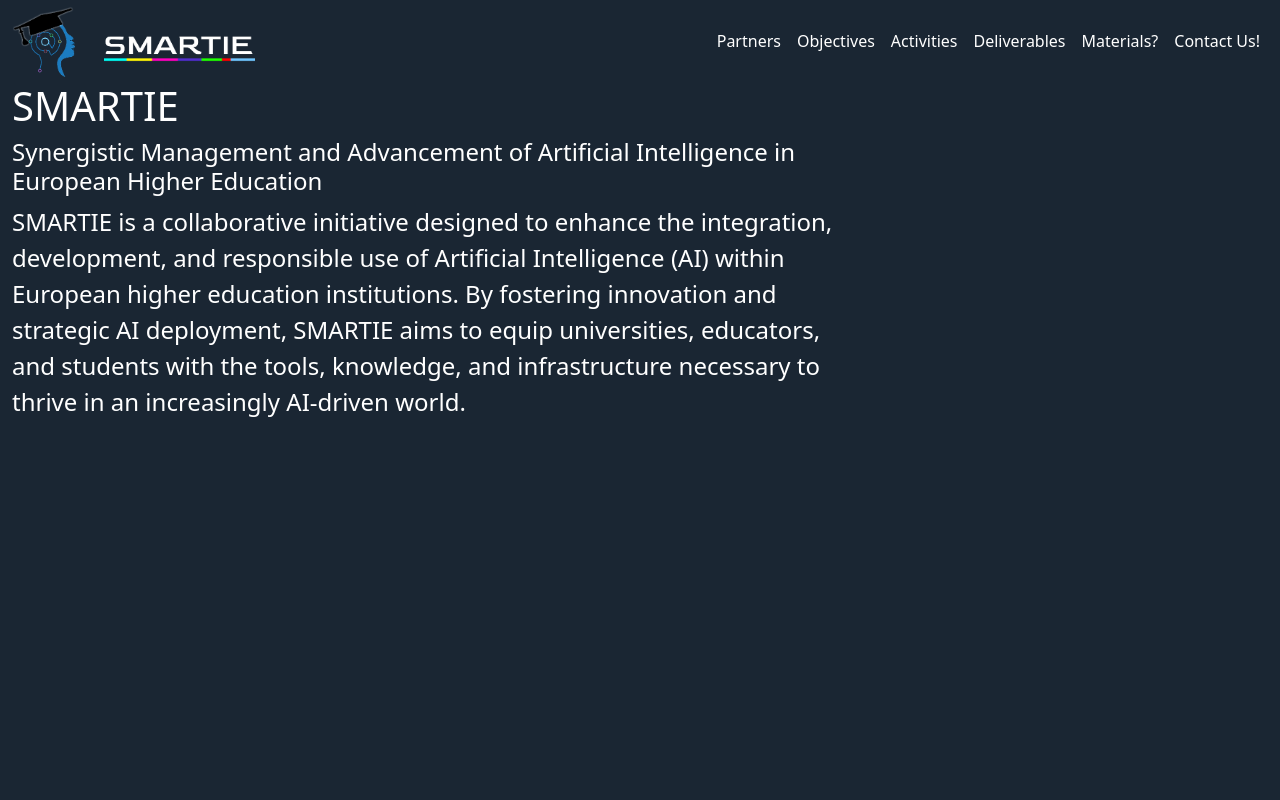
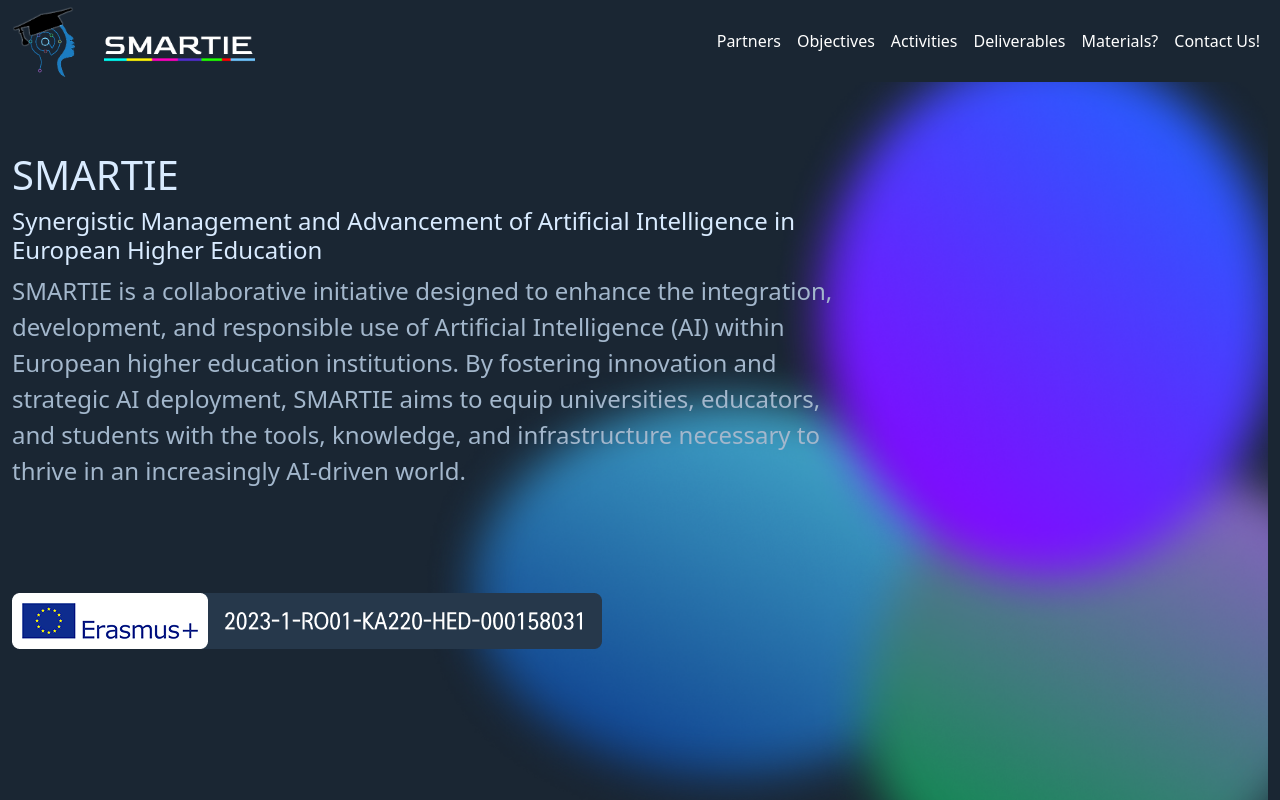
Before and after one commit to valentinvale/SmartieWebsite, a React (Create React App) app in the folder client/: page / in a window 1280 px wide. Built offline with nearby package versions, Linux system fonts and the light colour scheme.

Commit message:
customized style on homepage

```diff
--- a/client/src/App.js
+++ b/client/src/App.js
@@ -1,4 +1,5 @@
 import './App.css';
+import './styles/Variables.css';
 import AppRouter from './router/AppRouter';
 import 'bootstrap/dist/css/bootstrap.min.css';
 
--- a/client/src/components/HomeComponent.js
+++ b/client/src/components/HomeComponent.js
@@ -1,28 +1,30 @@
 import React from "react";
 
-import blobs from "../resources/blobs.png";
+import erasmus from "../resources/Erasmus.png";
+
+import "../styles/Home.css";
 
 const HomeComponent = () => {
     return (
-        <div className="homa-page-content">
-            <div style={{display: "flex", flexDirection: "row"}}>
-                <div style={{width: "852px", height: "442px"}}>
+        <div className="home-page-content">
+            <div style={{display: "flex", flexDirection: "column"}}>
+                <div className="text-div" style={{width: "852px", height: "442px"}}>
                     <h1>SMARTIE</h1>
                     <h4>Synergistic Management and Advancement of Artificial Intelligence in European Higher Education</h4>
-                    <p style={{fontSize: "24px"}}>
+                    <p className="home-p" style={{fontSize: "24px"}}>
                         SMARTIE is a collaborative initiative designed to enhance the integration, development,
                         and responsible use of Artificial Intelligence (AI) within European higher education institutions.
                         By fostering innovation and strategic AI deployment, SMARTIE aims to equip universities, educators,
                         and students with the tools, knowledge, and infrastructure necessary to thrive in an increasingly AI-driven world.
                     </p>
                 </div>
-                {/* <div>
+                <div>
                     <img
-                        src={blobs}
+                        src={erasmus}
                         alt="blobs"
-                        style={{width: "972.41px", height: "818px"}}
+                        style={{width: "590px", height: "56px"}}
                     />
-                </div> */}
+                </div>
             </div>
         </div>
     );
--- a/client/src/styles/Home.css
+++ b/client/src/styles/Home.css
@@ -0,0 +1,21 @@
+.text-div{
+    color: var(--primary-text-color);
+}
+
+.home-p{
+    color: var(--secondary-text-color);
+}
+
+.home-page-content{
+
+    display: flex;
+    justify-content: flex-start;
+    align-items: center;
+    height: 100vh;
+    width: 100%;
+
+    background-image: url("../resources/blobs.png"); /* Ensure correct path */
+    background-size: contain;
+    background-position: right -100px center; /* Offset to the right */
+    background-repeat: no-repeat;
+}
--- a/client/src/styles/Layout.css
+++ b/client/src/styles/Layout.css
@@ -1,5 +1,9 @@
 .main-content{
     padding: 0;
-    padding-top: 82px !important;
     margin: 0 !important;
+    width: 100 !important;
+    max-width: 100vw !important;
+    padding: 0;
+    margin: 0 auto;
+    overflow-x: hidden;
 }
--- /dev/null
+++ b/client/src/styles/Variables.css
@@ -0,0 +1,4 @@
+:root{
+    --primary-text-color: #D9EBFF;
+    --secondary-text-color: #A3B7CC;
+}
```
Also changed, not shown: client/src/resources/Erasmus.png (added).
